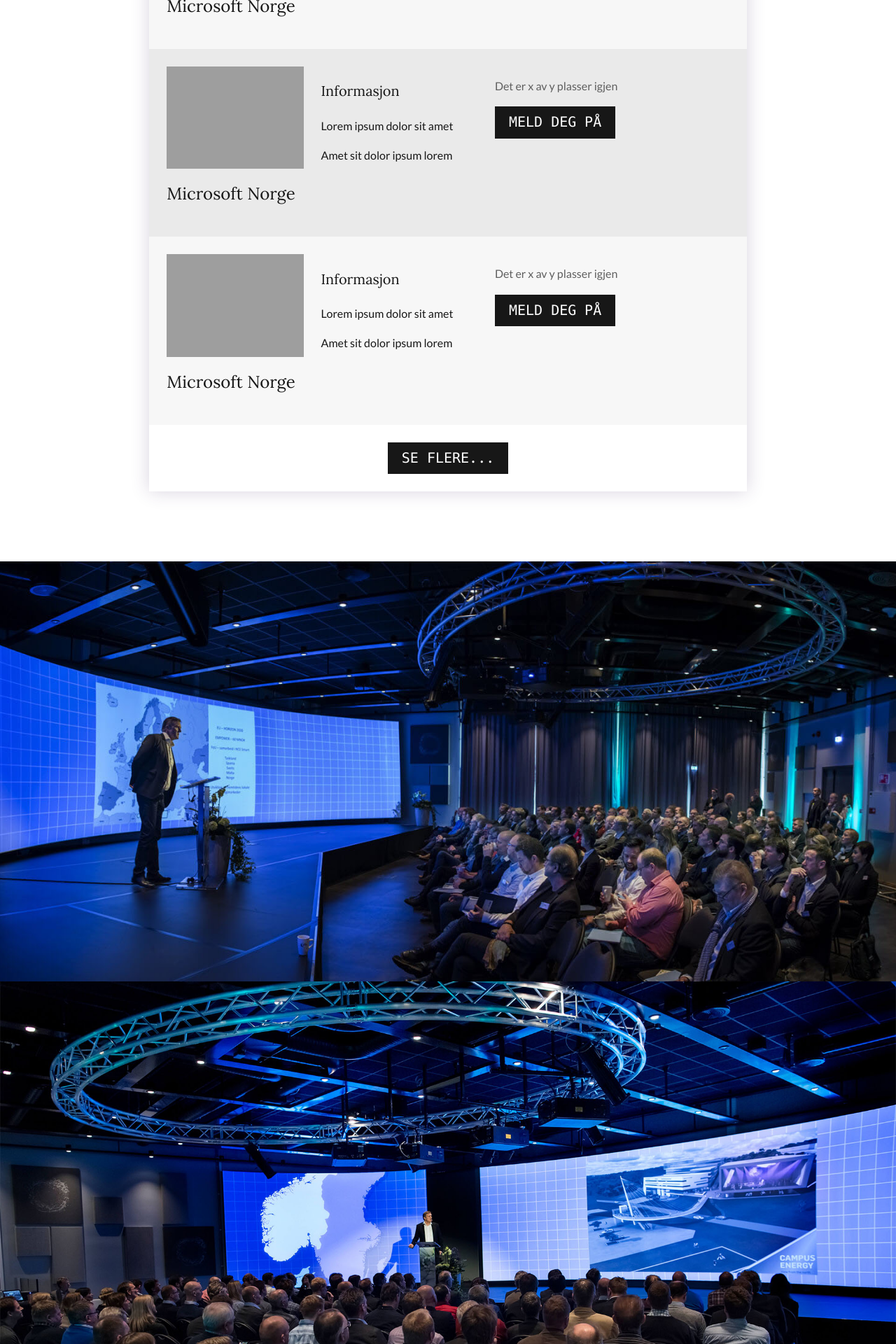
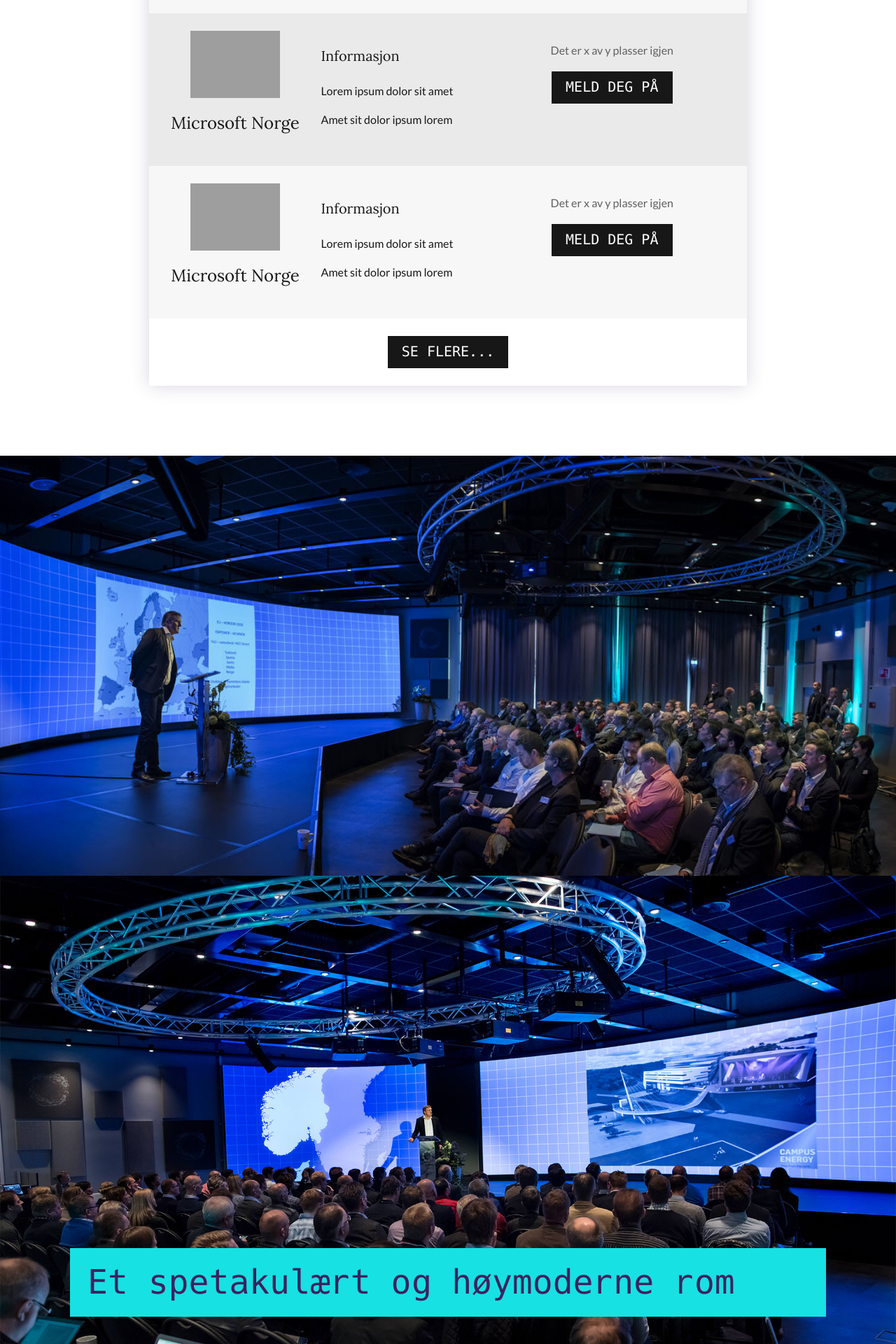
Before and after one commit to bjornarhagen/edu-hio-bjornarh, a PHP site: page /prosjekter/infprog/2016-1/oblig-5/oppgave-1-2-3.php in a window 1280 px wide. Shown: the part 1640-3560 px from the top of the page at 70% size. Run offline with PHP 8.4, Linux system fonts and the light colour scheme; grey boxes are pictures that could not be loaded.

Commit message:
General styling and responsiveness

```diff
--- a/prosjekter/infprog/2016-1/oblig-5/oppgave-1-2-3.php
+++ b/prosjekter/infprog/2016-1/oblig-5/oppgave-1-2-3.php
@@ -142,15 +142,102 @@
             padding: 0;
         }
 
-        #o1-coming-list li {
-            -webkit-transition: all 0.25s cubic-bezier(.4,0,.2,1);
-            -o-transition: all 0.25s cubic-bezier(.4,0,.2,1);
-            transition: all 0.25s cubic-bezier(.4,0,.2,1);
+        #o1-coming-list .o1-cl-avatar {
+            display: block;
+            text-align: center;
         }
 
-        #o1-coming-list li:hover {
-            color: #fff;
-            background-color: #3c225f;
+        #o1-coming-list .o1-cl-avatar img {
+            width: 100%;
+            max-width: 128px;
+        }
+
+        #o1-coming-list .o1-cl-actions {
+            text-align: center;
+        }
+
+        #o1-gallery-fancy-text {
+            font-size: 0.5em;
+            padding-right: 10px;
+            padding-left: 10px;
+        }
+
+        footer#footer {
+            height: 50%;
+        }
+
+        footer#footer #color-bar {
+            height: 100%;
+        }
+
+        @media screen and (max-width: 480px) {
+            #o1-intro-content {
+                font-size: 0.5em;
+                padding: 0 10px;
+                text-align: center;
+            }
+
+            #o1-intro-content h1 span:last-child {
+                font-size: 1em;
+            }
+
+            #o1-intro-content h2 {
+                margin-top: 100px;
+                line-height: 200%;
+            }
+
+            #o1-up-next-text {
+                padding: 25px;
+            }
+
+            #o1-up-next-text h1 {
+                border: 1px solid #17E1E3;
+                padding: 25px;
+                letter-spacing: 10px;
+                word-spacing: 50px;
+                text-transform: uppercase;
+            }
+        }
+
+        @media screen and (min-width: 481px) and (max-width: 768px) {
+            #o1-intro-content {
+                font-size: 0.85em;
+                padding: 0 10px;
+            }
+
+            #o1-intro-content h1 span:last-child {
+                font-size: 1.15em;
+            }
+
+            #o1-intro-content h2 {
+                margin-top: 100px;
+                line-height: 200%;
+            }
+        }
+
+        @media screen and (min-width: 769px) {
+            #o1-intro-post-head {
+                background-image: none;
+            }
+
+            #up-next-presentation h1 {
+                letter-spacing: 5px;
+            }
+
+            #o1-coming-list-wrapper {
+                margin-top: -100px;
+                margin-bottom: 100px;
+            }
+
+            #o1-coming-list .o1-cl-actions {
+            }
+
+            #o1-gallery-fancy-text {
+                font-size: 1em;
+                padding-right: 100px;
+                padding-left: 100px;
+            }
+
         }
     </style>
 </head>
```
